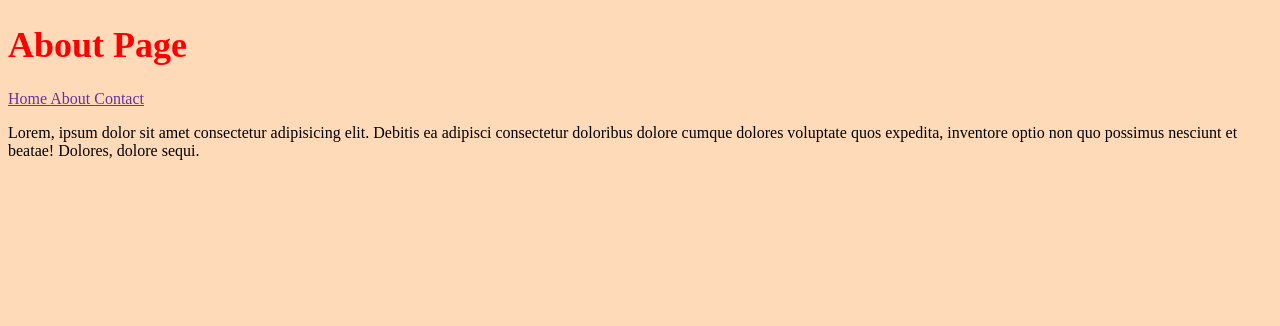
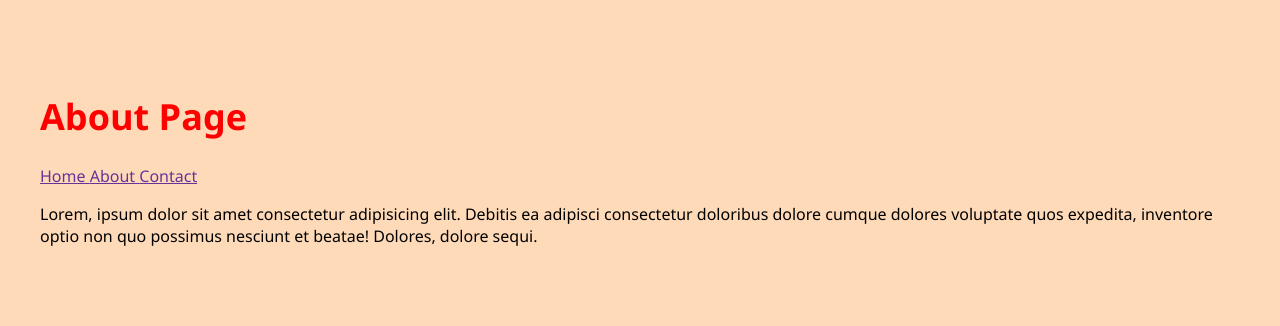
Before and after one commit to kourosh-neyestani/react-gatsby-application, a Gatsby site: page /about in a window 1280 px wide. Built offline with nearby package versions, Linux system fonts and the light colour scheme; Gatsby itself is replaced by a stand-in of ours.

Commit message:
add layout component

```diff
--- /dev/null
+++ b/src/components/Layout.js
@@ -0,0 +1,10 @@
+import React from 'react'
+import styles from "./Layout.module.scss"
+
+export default function Layout({children}) {
+    return (
+        <div className={styles.container}>
+            {children}
+        </div>
+    )
+}
--- /dev/null
+++ b/src/components/Layout.module.scss
@@ -0,0 +1,6 @@
+.container {
+    width: 1200px;
+    max-width: 100%;
+    margin: auto;
+    padding: 60px 15px;
+}
--- a/src/pages/404.js
+++ b/src/pages/404.js
@@ -1,7 +1,8 @@
 import React from "react"
+import Layout from "../components/Layout"
 
 export default () => (
-  <div>
+  <Layout>
     <h1>404 Not Found</h1>
     <p>
       Lorem ipsum dolor sit amet consectetur, adipisicing elit. Voluptatibus
@@ -9,5 +10,5 @@ export default () => (
       aperiam facilis. Laborum aliquid officiis perspiciatis incidunt
       repellendus blanditiis, cupiditate necessitatibus! Corrupti!
     </p>
-  </div>
+  </Layout>
 )
--- a/src/pages/about.js
+++ b/src/pages/about.js
@@ -1,10 +1,11 @@
 import React from "react"
 import { Link } from "gatsby"
-import styles from "./about.module.css";
+import styles from "./about.module.css"
+import Layout from "../components/Layout"
 
 export default function About() {
   return (
-    <div>
+    <Layout>
       <h1 className={styles.title}>About Page</h1>
       <Link to={`/`}>Home </Link>
       <Link to={`/about`}>About </Link>
@@ -15,6 +16,6 @@ export default function About() {
         expedita, inventore optio non quo possimus nesciunt et beatae! Dolores,
         dolore sequi.
       </p>
-    </div>
+    </Layout>
   )
 }
--- a/src/pages/index.js
+++ b/src/pages/index.js
@@ -1,13 +1,14 @@
 import React from "react"
 import { Link } from "gatsby"
+import Layout from "../components/Layout"
 
 export default function Home() {
   return (
-    <div>
+    <Layout>
       <h1>Hello world!</h1>
       <Link to={`/`}>Home </Link>
       <Link to={`/about`}>About </Link>
       <Link to={`/contact`}>Contact </Link>
-    </div>
+    </Layout>
   )
 }
--- a/src/styles/global.css
+++ b/src/styles/global.css
@@ -1,4 +1,5 @@
-html {
+body {
+  font-family: 'Segoe UI', Tahoma, Geneva, Verdana, sans-serif;
   background-color: peachpuff;
 }
 a {
```
Also changed, not shown: src/pages/contact.js (+5 -2 lines).
